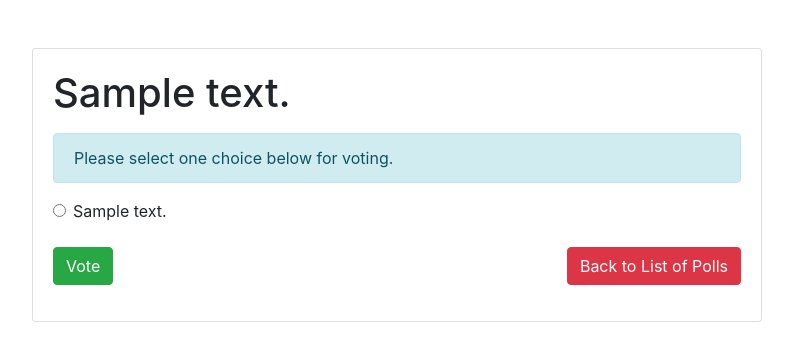
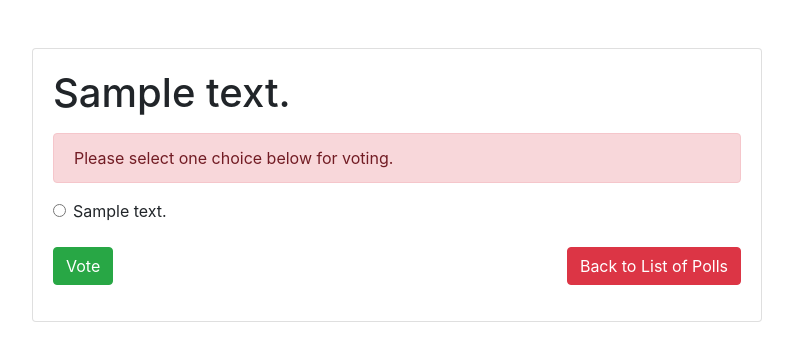
Before and after one commit to nicenicegame/ku-polls, a Django app: page /polls/1/vote/ in a window 1280 px wide. Shown: the top 361 px of the page, without its empty margins (243-1036 px from the left). Run offline with Django 3.2, Linux system fonts and the light colour scheme; tables that the repository leaves empty hold one stand-in row (values such as "Sample post"); some libraries are stand-ins or nearby versions.

Commit message:
Fixed vote link and error message

```diff
--- a/polls/templates/polls/detail.html
+++ b/polls/templates/polls/detail.html
@@ -5,7 +5,7 @@
 
 {% if messages %}
     {% for message in messages %}
-        <div class="alert alert-info {{ message.info }}" role="alert">
+        <div class="alert alert-danger {{ message.info }}" role="alert">
             {{ message }}
         </div>
     {% endfor %}
--- a/polls/templates/polls/index.html
+++ b/polls/templates/polls/index.html
@@ -32,7 +32,7 @@
             </div>
             <div class="col-6 col-md-2 pt-1">
                 <a
-                    href="{% url 'polls:vote' question.id %}"
+                    href="{% url 'polls:detail' question.id %}"
                     class="btn btn-success {% if not question.can_vote %}disabled{% endif %} btn-block">Vote</a>
             </div>
             <div class="col-6 col-md-2 pt-1">
```
